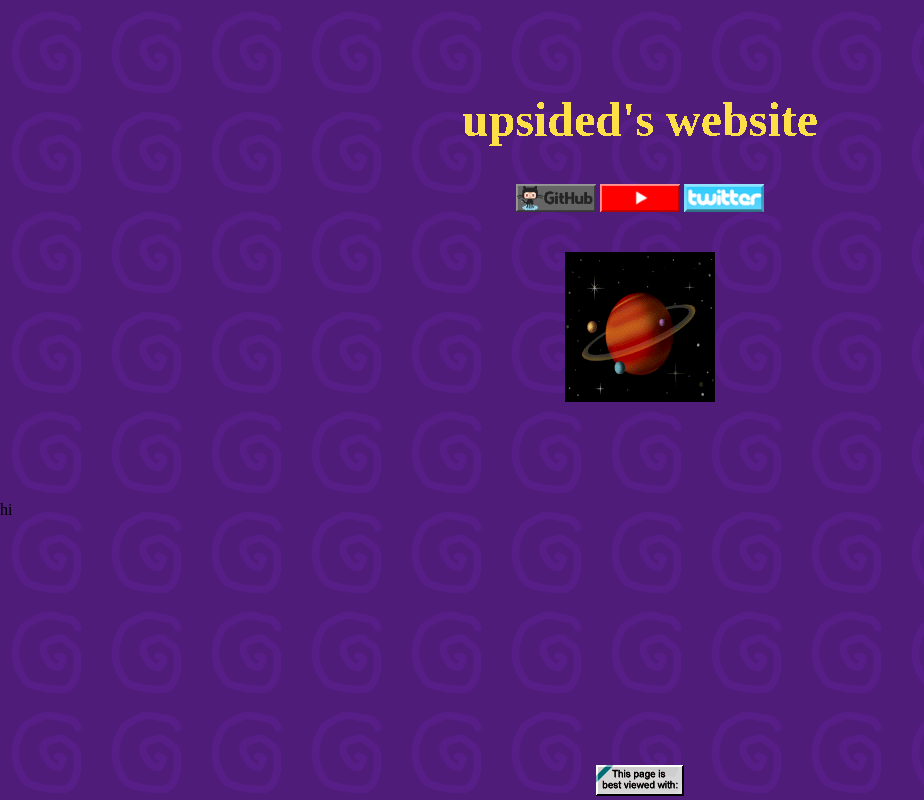
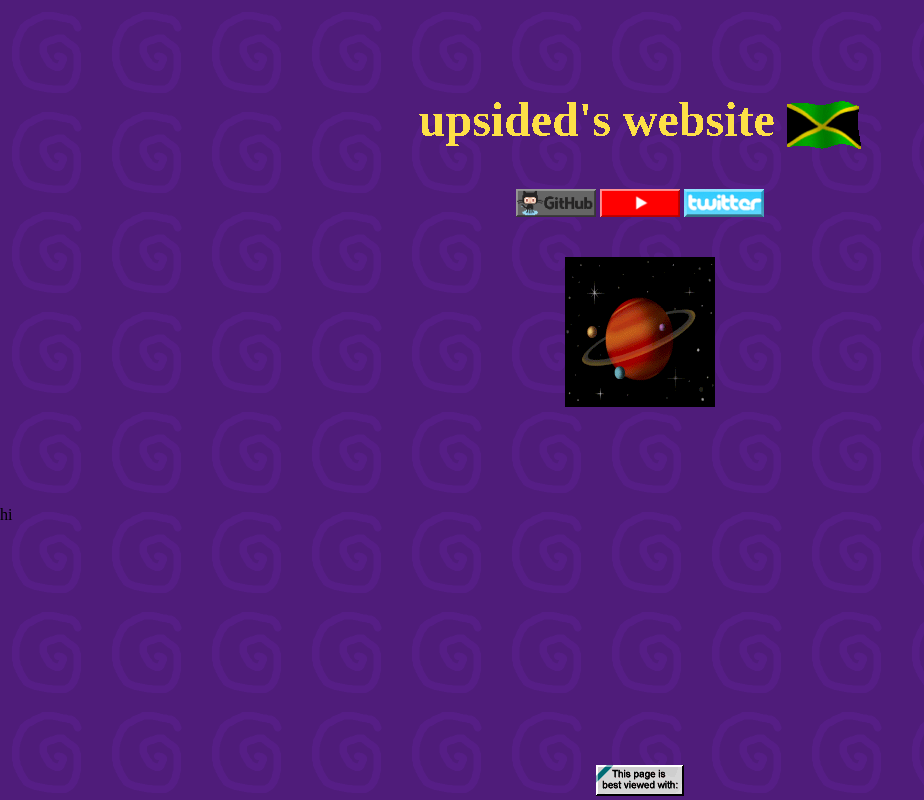
Before and after one commit to Upsidedly/2000, a Next.js app: page / in a window 1280 px wide. Shown: the whole page, without its empty margins (0-924 px from the left). Built offline with nearby package versions, Linux system fonts and the light colour scheme.

Commit message:
feat: jamaica flag

```diff
--- a/src/app/page.tsx
+++ b/src/app/page.tsx
@@ -10,7 +10,7 @@ export default function Home() {
           </filter>
         </defs>
       </svg>
-      <h1 className="text-5xl font-bold text-yellow-300 text-center mb-8" style={{ filter: 'url(#crispify)' }}>upsided&apos;s website</h1>
+      <h1 className="text-5xl font-bold text-yellow-300 text-center mb-8" style={{ filter: 'url(#crispify)' }}>upsided&apos;s website <img className="h-[1em] inline" src="/jamrock.gif" alt="Jamaican flag" /></h1>
       <div className="flex flex-row gap-1 mb-8">
         <a className="w-20" href="https://github.com/Upsidedly" target="_blank">
           <img src="/github.gif" alt="github" />
```
Also changed, not shown: public/jamrock.gif (added).
